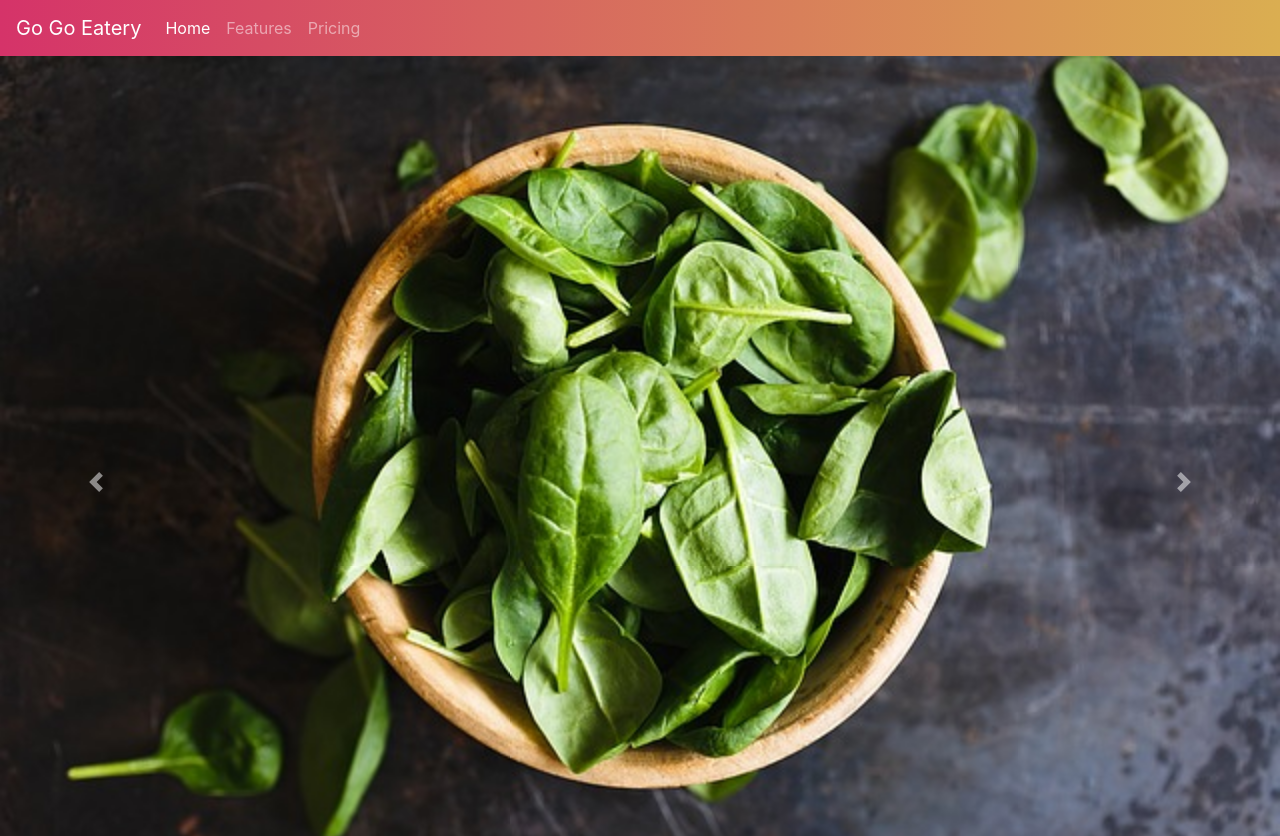
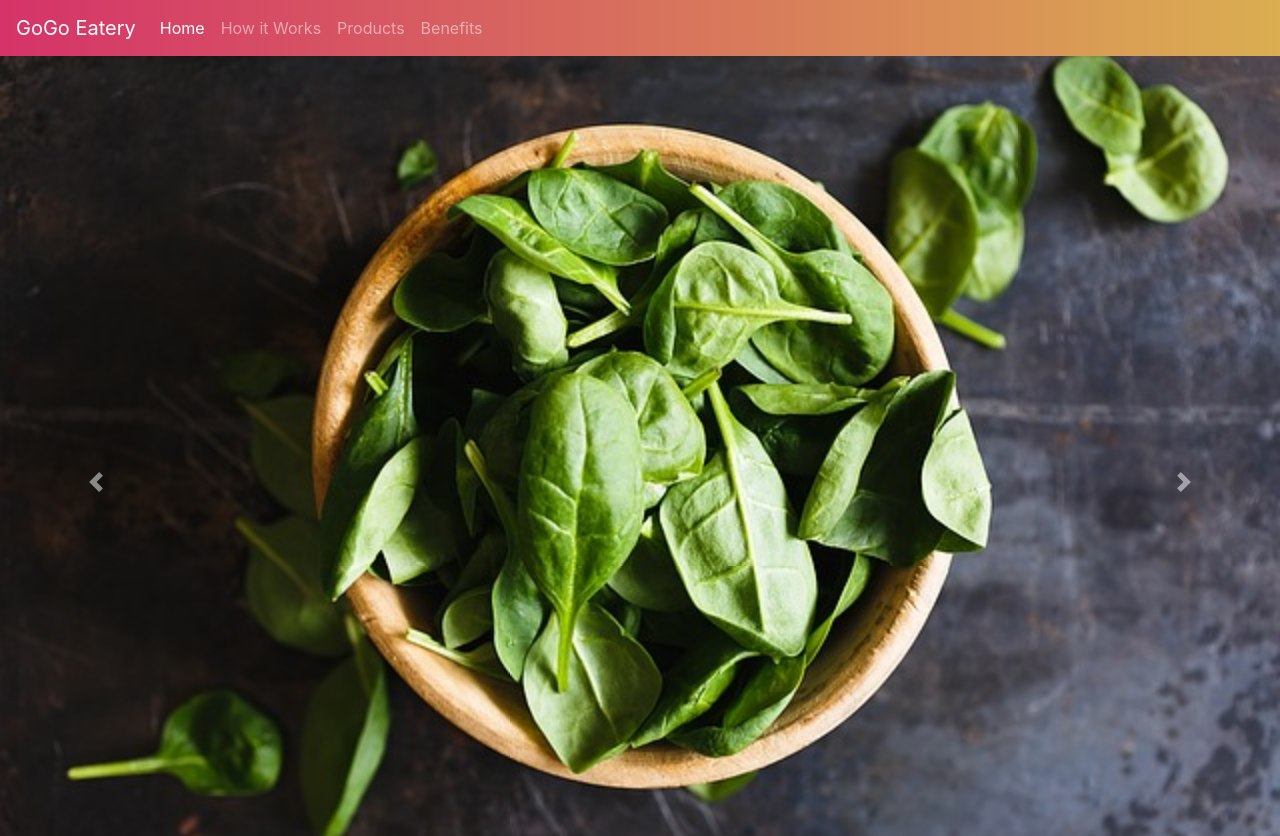
Before and after one commit to erinlevine/goGoEatery, a plain HTML site: page index.html in a window 1280 px wide. Shown: the top 836 px of the page. Drawn offline with nearby package versions, Linux system fonts and the light colour scheme.

Commit message:
Changed to GoGo Eatery

```diff
--- a/index.html
+++ b/index.html
@@ -2,7 +2,7 @@
 <html lang="en">
 
 <head>
-    <title>Go Go Eatery: Where Restaurants Come to You | Online Eatery</title>
+    <title>GoGo Eatery: Where Restaurants Come to You | Online Eatery</title>
 
     <!-- Required meta tags -->
     <meta charset="utf-8">
@@ -23,7 +23,7 @@
 <body>
             <!-- Navbar Element -->
             <nav class="navbar navbar-expand-lg navbar-dark bg-dark">
-                <a class="navbar-brand" href="#">Go Go Eatery</a>
+                <a class="navbar-brand" href="#">GoGo Eatery</a>
                 <button class="navbar-toggler" type="button" data-toggle="collapse" data-target="#navbarNav" aria-controls="navbarNav" aria-expanded="false" aria-label="Toggle navigation">
                   <span class="navbar-toggler-icon"></span>
                 </button>
@@ -33,10 +33,13 @@
                       <a class="nav-link" href="#">Home <span class="sr-only">(current)</span></a>
                     </li>
                     <li class="nav-item">
-                      <a class="nav-link" href="#">Features</a>
+                      <a class="nav-link" href="#">How it Works</a>
                     </li>
                     <li class="nav-item">
-                      <a class="nav-link" href="#">Pricing</a>
+                      <a class="nav-link" href="#">Products</a>
+                    </li>
+                    <li class="nav-item">
+                            <a class="nav-link" href="#">Benefits</a>
                     </li>
                   </ul>
                 </div>
```
Also changed, not shown: 1 other file.
